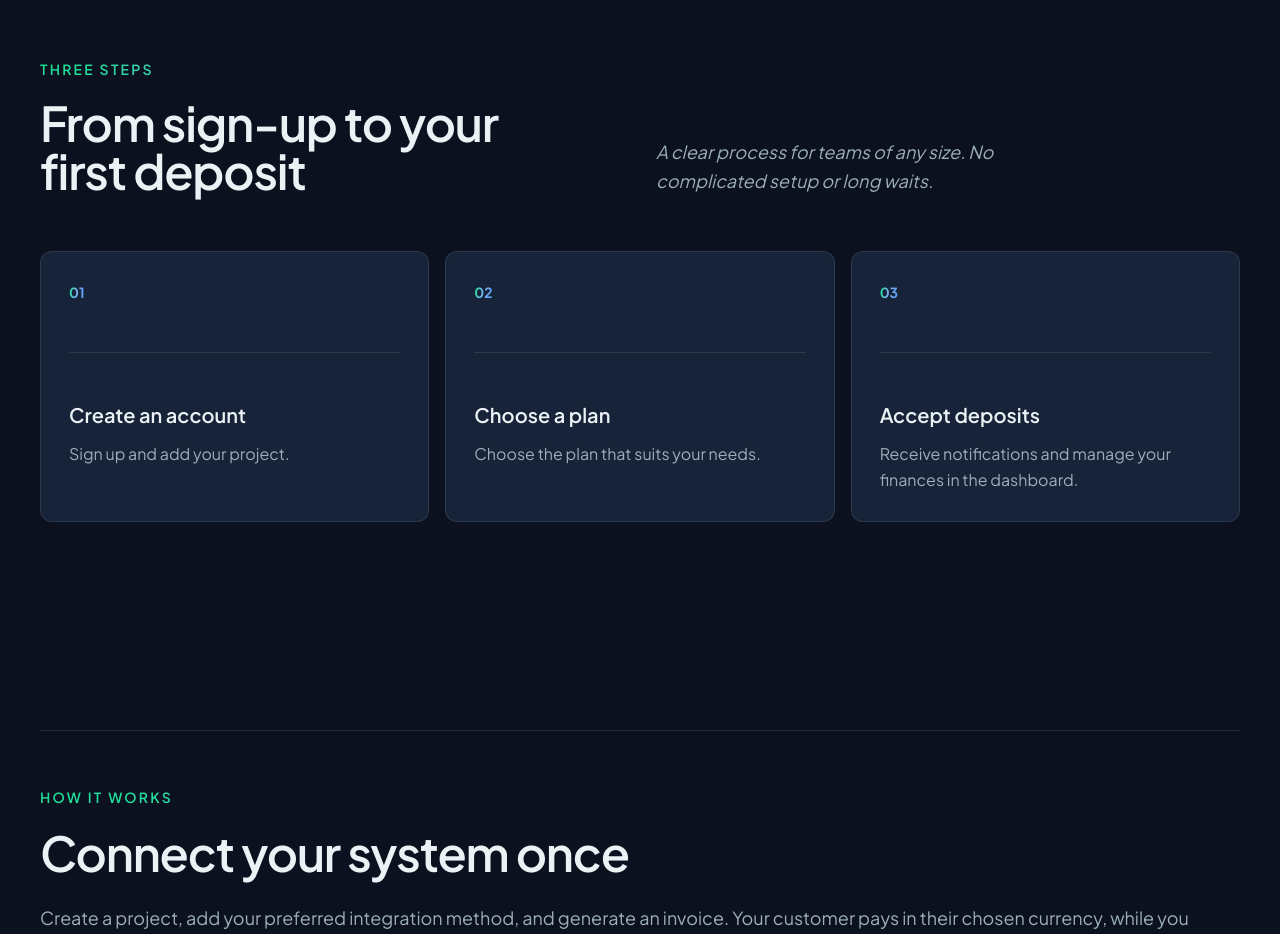
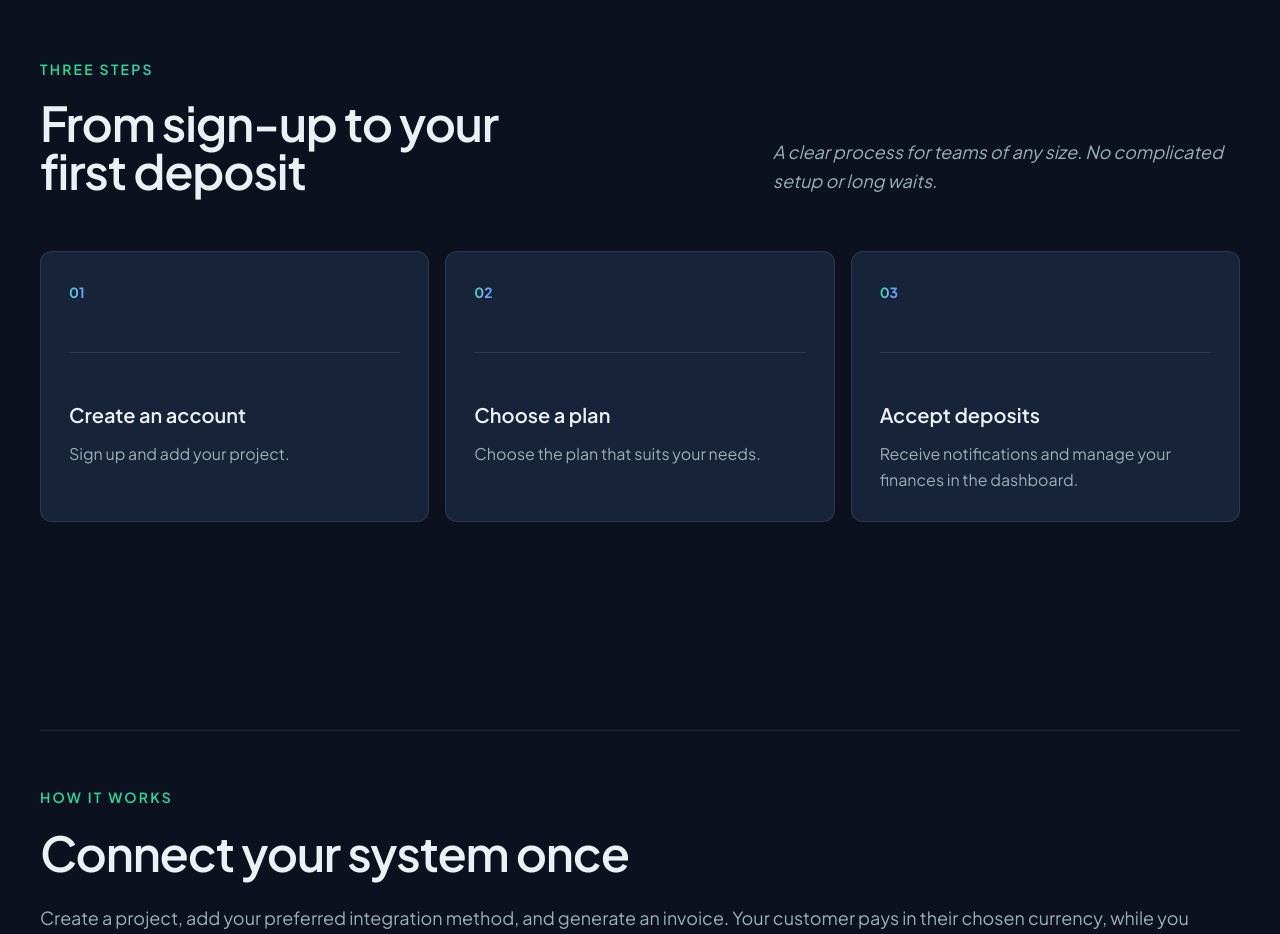
Before and after one commit to Sergey3174/crypto-landing, a React (Vite) app: page / in a window 1280 px wide. Shown: the part 1620-2554 px from the top of the page. Built offline with nearby package versions, Linux system fonts and the light colour scheme.

Commit message:
update text position

```diff
--- a/src/App.tsx
+++ b/src/App.tsx
@@ -382,7 +382,7 @@ function App() {
 
       <section id="how" className="px-6 py-20 lg:px-10 lg:py-28">
         <div className="mx-auto max-w-[1240px]">
-          <div className="grid gap-8 lg:grid-cols-2">
+          <div className="grid gap-8 lg:grid-cols-[1.2fr_0.8fr]">
             <div>
               <p className="text-sm font-semibold uppercase tracking-[.16em] text-[#589bf3]">
                 Three steps
@@ -391,7 +391,7 @@ function App() {
                 From sign-up to your first deposit
               </h2>
             </div>
-            <p className="self-end italic max-w-md text-lg leading-relaxed text-[#9caeb8]">
+            <p className="self-end italic  text-lg leading-relaxed text-[#9caeb8]">
               A clear process for teams of any size. No complicated setup or
               long waits.
             </p>
```
